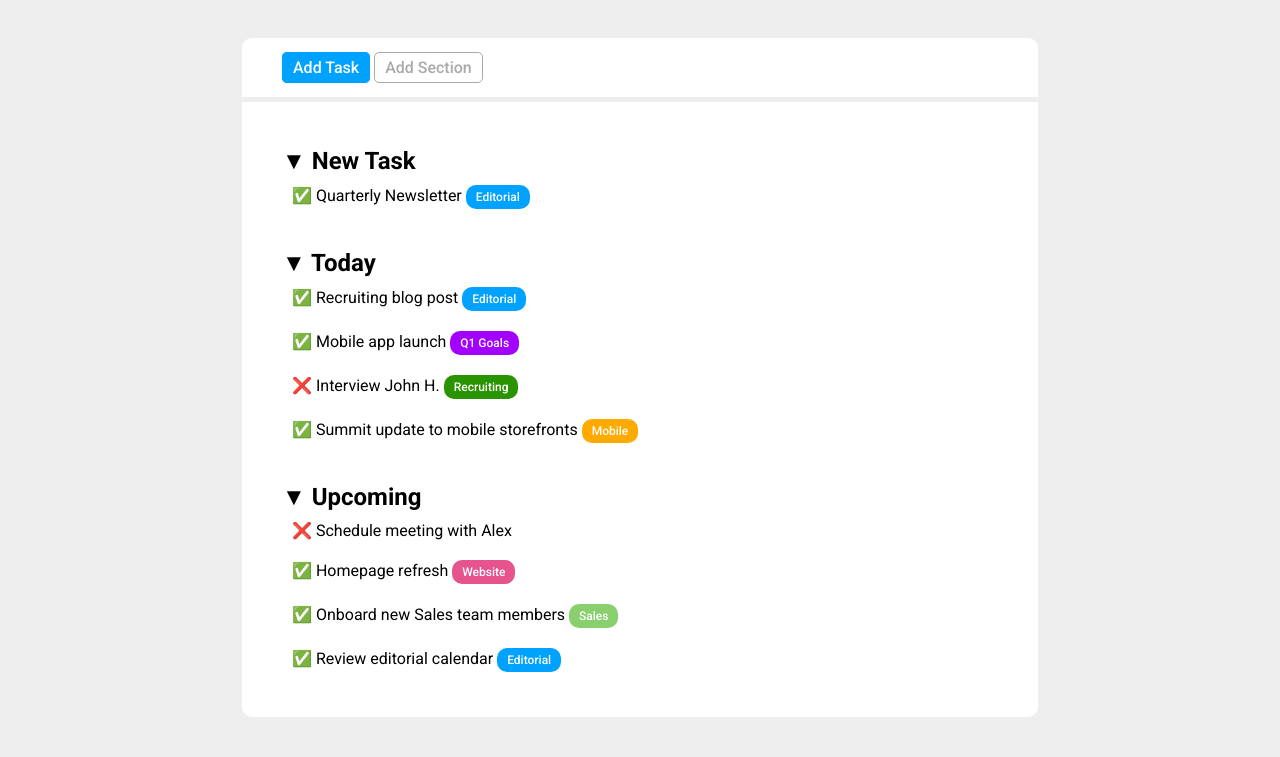
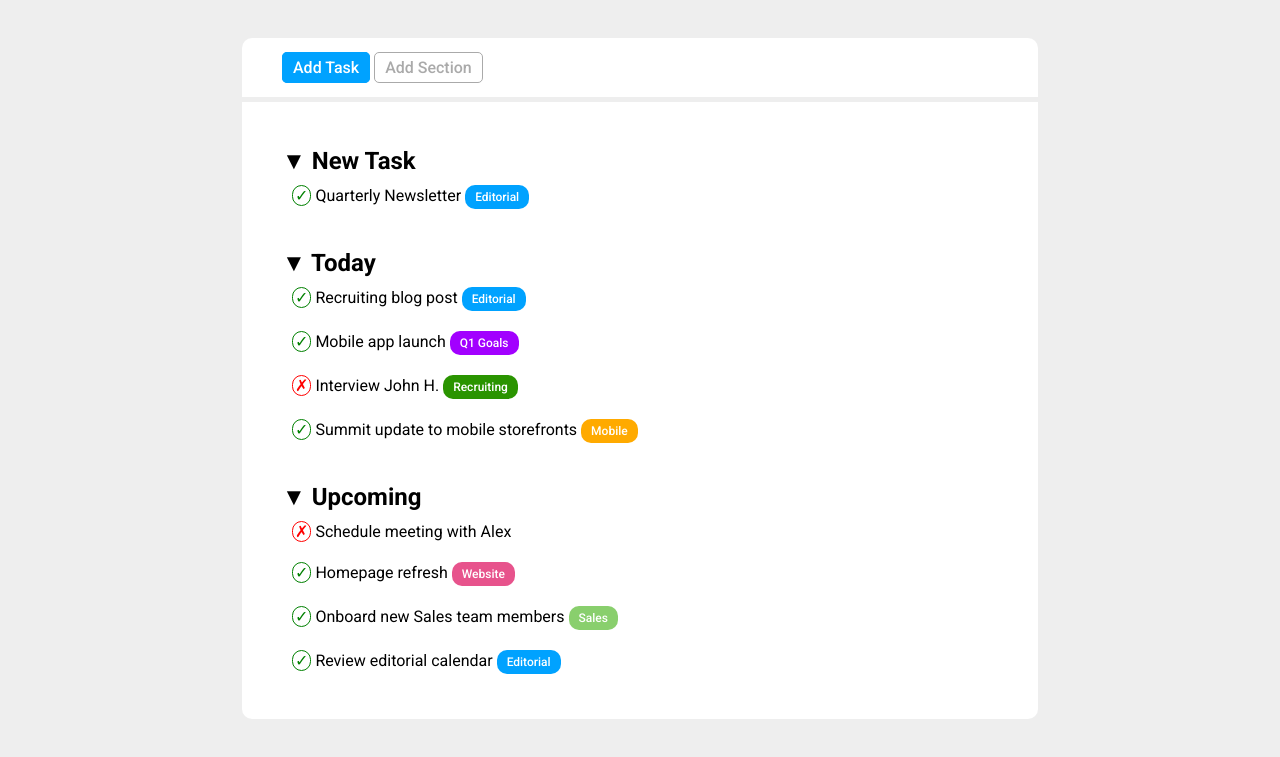
Before and after one commit to giusscos/html-css-toboolist, a plain HTML site: page index.html in a window 1280 px wide. Shown: the part 87-844 px from the top of the page. Drawn offline with Linux system fonts and the light colour scheme.

Commit message:
Flash delle 22:18

```diff
--- a/css/style.css
+++ b/css/style.css
@@ -69,6 +69,20 @@ main{
 .sub-list li{
     margin: 10px 0 20px 10px;
 }
+.status{
+    padding: 0px 2px;
+    border: 1px solid;
+    border-radius: 30px;
+    display: inline-block;
+}
+.check{
+    color: green;
+    border-color: green;
+}
+.cross{
+    color: red;
+    border-color: 10px
+}
 .tag{
     color: #fff;
     font-size: 12px;
--- a/index.html
+++ b/index.html
@@ -35,7 +35,10 @@
                     </h2>
                     <ul class="sub-list">
                         <li>
-                            &#9989; Quarterly Newsletter
+                            <span class="status check">
+                                &check;
+                            </span>
+                            Quarterly Newsletter
                             <span class="tag editorial">
                                 editorial
                             </span>
@@ -48,25 +51,37 @@
                     </h2>
                     <ul class="sub-list">
                         <li>
-                            &#9989; Recruiting blog post
+                            <span class="status check">
+                                &check;
+                            </span>
+                            Recruiting blog post
                              <span class="tag editorial">
                                 editorial
                             </span>
                          </li>
                         <li>
-                            &#9989; Mobile app launch
+                            <span class="status check">
+                                &check;
+                            </span>
+                            Mobile app launch
                             <span class="tag q1-goals">
                                 q1 goals
                             </span>
                         </li>
                         <li>
-                            &#10060; Interview John H.
+                            <span class="status cross">
+                                &cross;
+                            </span>
+                            Interview John H.
                             <span class="tag recruiting">
                                 recruiting
                             </span>
                         </li>
                         <li>
-                            &#9989; Summit update to mobile storefronts
+                            <span class="status check">
+                                &check;
+                            </span>
+                            Summit update to mobile storefronts
                             <span class="tag mobile">
                                 mobile
                             </span>
@@ -79,22 +94,34 @@
                     </h2>
                     <ul class="sub-list">
                         <li>
-                            &#10060; Schedule meeting with Alex
+                            <span class="status cross">
+                                &cross;
+                            </span>
+                            Schedule meeting with Alex
                         </li>
                         <li>
-                            &#9989; Homepage refresh
+                            <span class="status check">
+                                &check;
+                            </span>
+                            Homepage refresh
                             <span class="tag website">
                                 website
                             </span>
                         </li>
                         <li>
-                            &#9989; Onboard new Sales team members
+                            <span class="status check">
+                                &check;
+                            </span>
+                            Onboard new Sales team members
                             <span class="tag sales">
                                 sales
                             </span>
                         </li>
                         <li>
-                            &#9989; Review editorial calendar
+                            <span class="status check">
+                                &check;
+                            </span>
+                            Review editorial calendar
                             <span class="tag editorial">
                                 editorial
                             </span>
@@ -111,7 +138,10 @@
                     </h2>
                     <ul class="sub-list">
                         <li>
-                            &#9989; Quarterly Newsletter
+                            <span class="status check">
+                                &check;
+                            </span>
+                             Quarterly Newsletter
                             <span class="tag editorial">
                                 editorial
                             </span>
@@ -124,25 +154,37 @@
                     </h2>
                     <ul class="sub-list">
                         <li>
-                            &#9989; Recruiting blog post
+                            <span class="status check">
+                                &check;
+                            </span>
+                            Recruiting blog post
                             <span class="tag editorial">
                                 editorial
                             </span>
                         </li>
                         <li>
-                            &#9989; Mobile app launch
+                            <span class="status check">
+                                &check;
+                            </span>
+                            Mobile app launch
                             <span class="tag q1-goals">
                                 q1 goals
                             </span>
                         </li>
                         <li>
-                            &#10060; Interview John H.
+                            <span class="status cross">
+                                &cross;
+                            </span>
+                            Interview John H.
                             <span class="tag recruiting">
                                 recruiting
                             </span>
                         </li>
                         <li>
-                            &#9989; Summit update to mobile storefronts
+                            <span class="status check">
+                                &check;
+                            </span>
+                            Summit update to mobile storefronts
                             <span class="tag mobile">
                                 mobile
                             </span>
@@ -155,22 +197,34 @@
                     </h2>
                     <ul class="sub-list">
                         <li>
-                            &#10060; Schedule meeting with Alex
+                            <span class="status cross">
+                                &cross;
+                            </span>
+                            Schedule meeting with Alex
                         </li>
                         <li>
-                            &#9989; Homepage refresh
+                            <span class="status check">
+                                &check;
+                            </span>
+                            Homepage refresh
                             <span class="tag website">
                                 website
                             </span>
                         </li>
                         <li>
-                            &#9989; Onboard new Sales team members
+                            <span class="status check">
+                                &check;
+                            </span>
+                            Onboard new Sales team members
                             <span class="tag sales">
                                 sales
                             </span>
                         </li>
                         <li>
-                            &#9989; Review editorial calendar
+                            <span class="status check">
+                                &check;
+                            </span>
+                            Review editorial calendar
                             <span class="tag editorial">
                                 editorial
                             </span>
```
